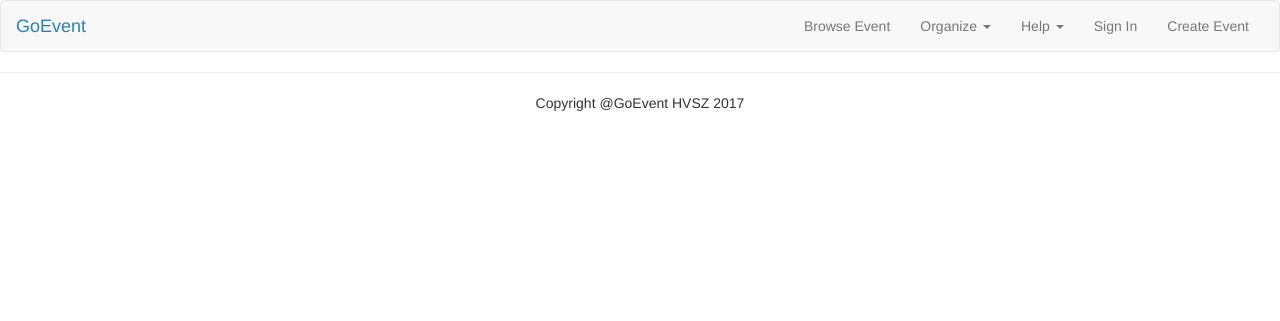
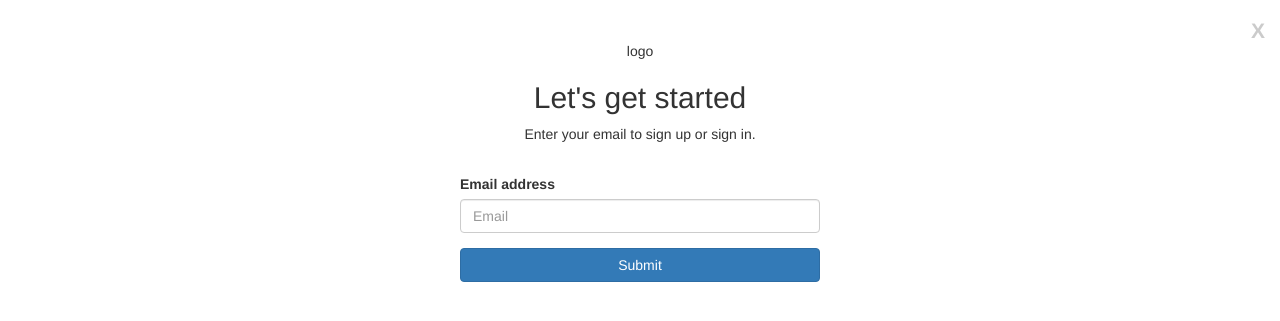
Before and after one commit to vitorizkiimanda/GoEvent, a PHP site: page /pages/sign_in in a window 1280 px wide. Shown: the top 321 px of the page. Run offline with PHP 8.4, Linux system fonts and the light colour scheme.

Commit message:
sign in page

```diff
--- a/css/style_goevent.css
+++ b/css/style_goevent.css
@@ -14,3 +14,7 @@
   padding: 0 !important;
   margin: 0 !important;
 }
+
+.btn-round{
+  border-radius: 17px;
+}
--- a/pages/browse_event/index.html
+++ b/pages/browse_event/index.html
@@ -41,7 +41,7 @@
               <span class="icon-bar"></span>
               <span class="icon-bar"></span>
             </button>
-            <a class="navbar-brand" id="goevent_color" href="index.html">GoEvent</a>
+            <a class="navbar-brand" id="goevent_color" href="../../index.html">GoEvent</a>
           </div>
 
           <!-- Collect the nav links, forms, and other content for toggling -->
--- a/pages/create_event/index.html
+++ b/pages/create_event/index.html
@@ -41,7 +41,7 @@
               <span class="icon-bar"></span>
               <span class="icon-bar"></span>
             </button>
-            <a class="navbar-brand" id="goevent_color" href="index.html">GoEvent</a>
+            <a class="navbar-brand" id="goevent_color" href="../../index.html">GoEvent</a>
           </div>
 
           <!-- Collect the nav links, forms, and other content for toggling -->
--- a/pages/sign_in/index.html
+++ b/pages/sign_in/index.html
@@ -12,14 +12,14 @@
   <meta name="viewport" content="width=device-width, initial-scale=1, maximum-scale=1, user-scalable=no">
 
   <!-- attach JavaScripts -->
-  <script src="js/bootstrap.min.js"></script>
-  <script src="js/jquery.min.js"></script>
+  <script src="../../js/bootstrap.min.js"></script>
+  <script src="../../js/jquery.min.js"></script>
   <!--<script src="//maps.google.com/maps/api/js?sensor=true"></script>-->
   <!--<script src="js/main.js"></script>-->
 
   <!-- attach CSS styles -->
-  <link href="css/bootstrap.min.css" rel="stylesheet">
-  <link href="css/style_goevent.css" rel="stylesheet" />
+  <link href="../../css/bootstrap.min.css" rel="stylesheet">
+  <link href="../../css/style_goevent.css" rel="stylesheet" />
 
   <!-- Online attachment - offline doesnt work -->
   <link rel="stylesheet" href="https://maxcdn.bootstrapcdn.com/bootstrap/3.3.7/css/bootstrap.min.css">
@@ -30,60 +30,35 @@
 <!--<script type="text/javascript" src="js/bootstrap.min.js"></script> -->
 
 <body>
-  <!-- NavBar -->
-    <nav class="navbar navbar-default">
-        <div class="container-fluid">
-          <!-- Brand and toggle get grouped for better mobile display -->
-          <div class="navbar-header">
-            <button type="button" class="navbar-toggle collapsed" data-toggle="collapse" data-target="#bs-example-navbar-collapse-1" aria-expanded="false">
-              <span class="sr-only">Toggle navigation</span>
-              <span class="icon-bar"></span>
-              <span class="icon-bar"></span>
-              <span class="icon-bar"></span>
-            </button>
-            <a class="navbar-brand" id="goevent_color" href="index.html">GoEvent</a>
-          </div>
 
-          <!-- Collect the nav links, forms, and other content for toggling -->
-          <div class="collapse navbar-collapse" id="bs-example-navbar-collapse-1">
-            <ul class="nav navbar-nav navbar-right">
-              <li><a href="#">Browse Event</a></li>
-              <li class="dropdown">
-                <a href="#" class="dropdown-toggle" data-toggle="dropdown" role="button" aria-haspopup="true" aria-expanded="false">Organize <span class="caret"></span></a>
-                <ul class="dropdown-menu">
-                  <li><a href="#">Overview</a></li>
-                  <li role="separator" class="divider"></li>
-                  <li><a href="#">Certificate</a></li>
-                  <li role="separator" class="divider"></li>
-                  <li><a href="#">Pricing</a></li>
-                  <li role="separator" class="divider"></li>
-                  <li><a href="#">Resources</a></li>
-                </ul>
-              </li>
-              <li class="dropdown">
-                <a href="#" class="dropdown-toggle" data-toggle="dropdown" role="button" aria-haspopup="true" aria-expanded="false">Help <span class="caret"></span></a>
-                <ul class="dropdown-menu">
-                    <li><a href="#">Where are my tickets?</a></li>
-                    <li role="separator" class="divider"></li>
-                    <li><a href="#">How to contact event organizer</a></li>
-                    <li role="separator" class="divider"></li>
-                    <li><a href="#">Help Center</a></li>
-                </ul>
-              </li>
-              <li><a href="pages/sign_in">Sign In</a></li>
-              <li><a href="#">Create Event</a></li>
-            </ul>
-          </div><!-- /.navbar-collapse -->
-        </div><!-- /.container-fluid -->
-    </nav>
+  <div class="container-fluid">
+    <br />
+    <a href="../../index.html" class="close" role="button">X</a>
+  </div>
 
-  <!-- footer -->
-  <footer>
-    <hr />
-    <div class="container">
-      <p class="text-center">Copyright @GoEvent   HVSZ 2017</p>
+  <div class="container text-center">
+    <p>logo</p>
+    <h2>Let's get started</h2>
+    <p>Enter your email to sign up or sign in.</p>
+    <br />
+  </div>
+
+  <div class="container">
+    <div class="row">
+      <div class="col-lg-4"></div>
+      <div class="col-lg-4">
+          <form>
+              <div class="form-group">
+                <label for="exampleInputEmail1">Email address</label>
+                <input type="email" class="form-control" id="exampleInputEmail1" placeholder="Email">
+              </div>
+              <button type="submit" class="btn btn-primary btn-round btn-block">Submit</button>
+            </form>
+      </div>
+      <div class="col-lg-4"></div>
     </div>
-  </footer>
+  </div>
+
 
 </body>
 </html>
```
